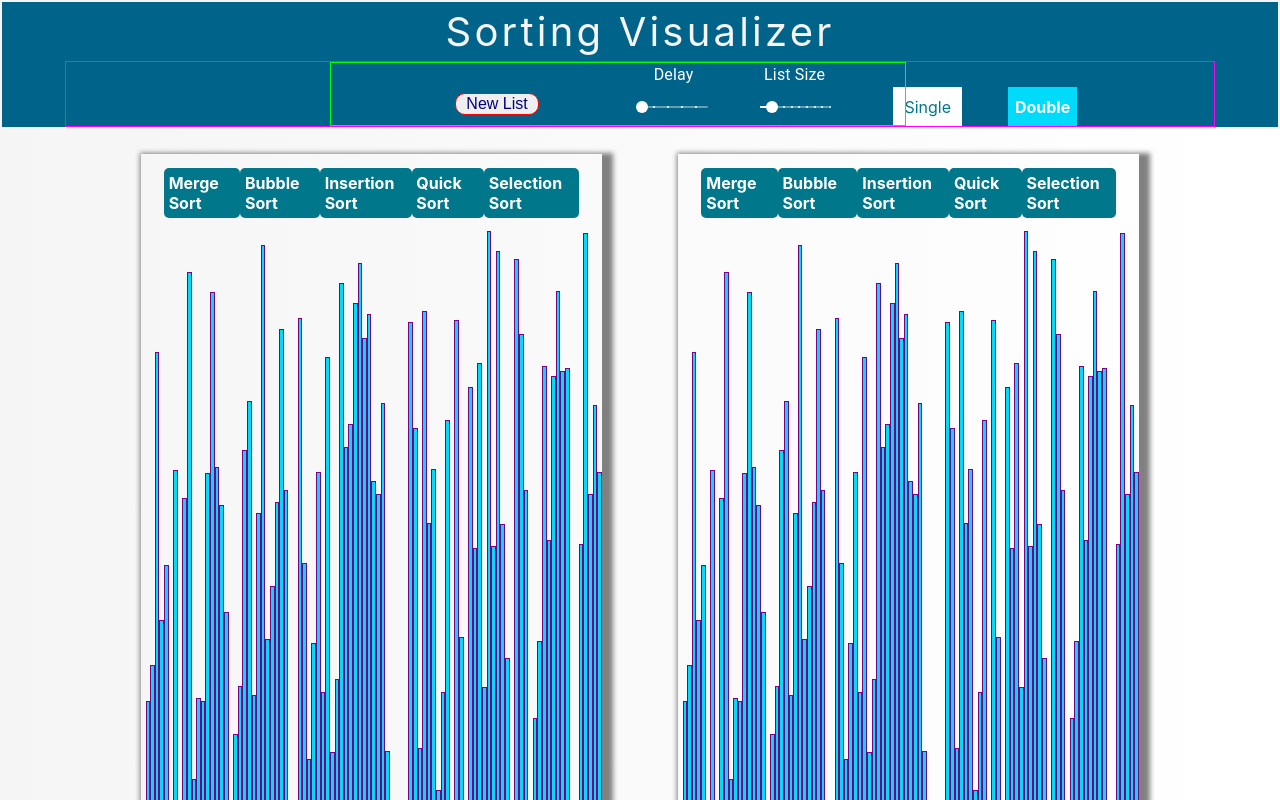
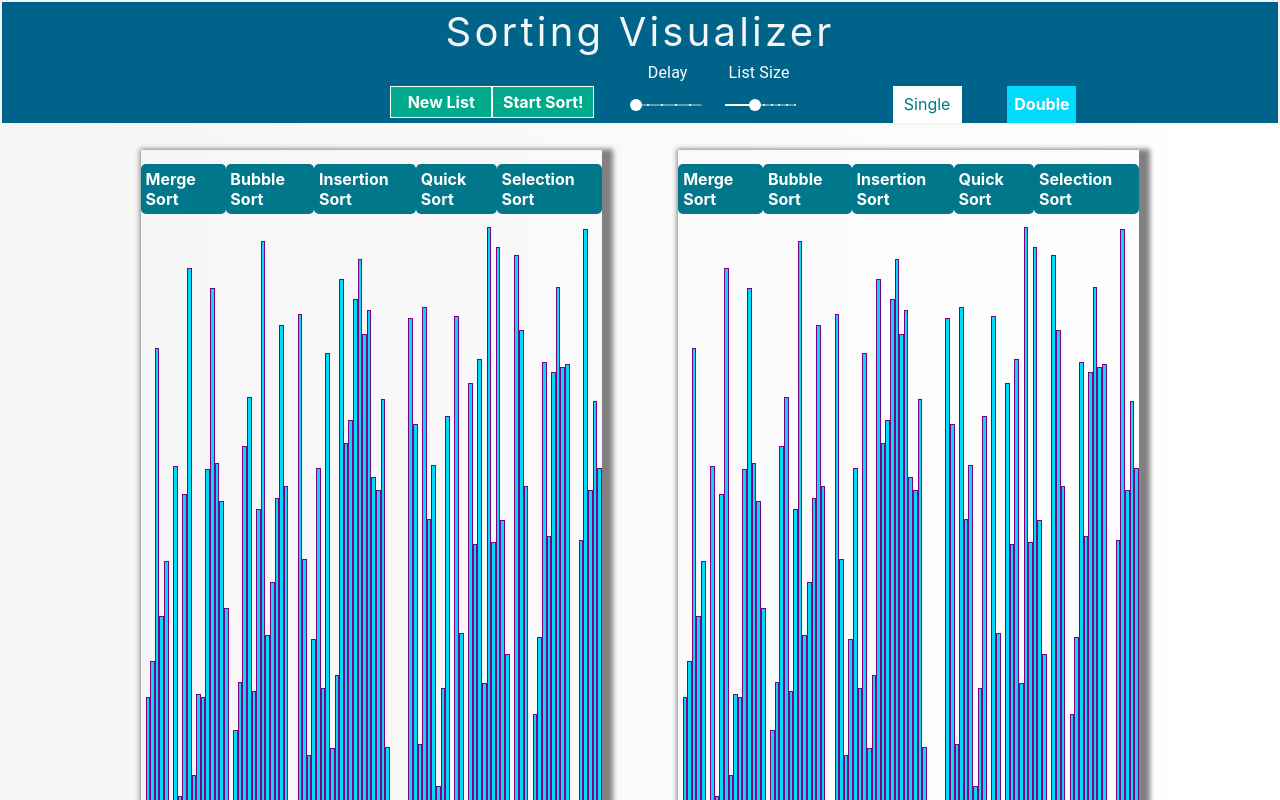
Before and after one commit to cgiroux86/SortVisualizer, a React (Create React App) app in the folder sort-viz/: page / in a window 1280 px wide. Shown: the top 800 px of the page. Built offline with nearby package versions, Linux system fonts and the light colour scheme; the HTML template or start-up script is replaced by a standard one.

Commit message:
very close to MVP

```diff
--- a/sort-viz/src/App.scss
+++ b/sort-viz/src/App.scss
@@ -24,14 +24,22 @@
 }
 
 .graph_container {
-  border: 1px solid red;
-  margin: 5% auto;
+  box-shadow: 5px 5px 5px 6px grey;
+  width: 80%;
+  margin: 2% auto;
 }
 .button_container {
   display: flex;
   justify-content: space-evenly;
-  width: 90%;
+  width: 100%;
   margin: 3% auto;
+}
+.single_button {
+  display: flex;
+  justify-content: space-evenly;
+  width: 70%;
+  padding: 2% 0;
+  margin: 0 auto;
 }
 .algo {
   font-size: 1rem;
@@ -60,17 +68,15 @@
 .options {
   display: flex;
   justify-content: space-evenly;
-  border: 1px solid magenta;
   width: 90%;
   margin: 0 auto;
 }
 .slider_wrapper {
-  border: 1px solid lime;
   display: flex;
   justify-content: space-around;
   align-items: center;
   position: relative;
-  left: 150px;
+  left: 100px;
   width: 50%;
 }
 .tabs_container {
@@ -100,3 +106,13 @@
   height: 60%;
   cursor: pointer;
 }
+
+.active_algo {
+  font-size: 1rem;
+  font-weight: bold;
+  color: white;
+  background: rgb(0, 170, 139);
+  border-radius: 5px;
+  padding: 0.3rem;
+  cursor: pointer;
+}
--- a/sort-viz/src/components/Compare.js
+++ b/sort-viz/src/components/Compare.js
@@ -12,11 +12,14 @@ export default function Compare({
   setStartSort,
   startSort,
   compare,
+  ready,
+  setReady,
 }) {
   const [copiedArray1, setCopiedArray1] = useState(array.slice());
   const [copiedArray2, setCopiedArray2] = useState(array.slice());
 
   useEffect(() => {
+    console.log("array is changing");
     setCopiedArray1(array.slice());
     setCopiedArray2(array.slice());
   }, [array]);
@@ -37,6 +40,8 @@ export default function Compare({
             setStartSort={setStartSort}
             compare={compare}
             startSort={startSort}
+            ready={ready}
+            setReady={setReady}
           />
         </div>
 
@@ -53,6 +58,8 @@ export default function Compare({
             setStartSort={setStartSort}
             compare={compare}
             startSort={startSort}
+            ready={ready}
+            setReady={setReady}
           />
         </div>
       </div>
--- a/sort-viz/src/components/Header.js
+++ b/sort-viz/src/components/Header.js
@@ -1,4 +1,4 @@
-import React, { useState } from "react";
+import React, { useState, useEffect } from "react";
 import { Button } from "../styles/styled";
 import { generate } from "../functions/generateArray";
 import Typography from "@material-ui/core/Typography";
@@ -10,12 +10,10 @@ export default function Header({
   size,
   compare,
   setCompare,
+  ready,
+  setReady,
 }) {
   const [tabs, setTabs] = useState({ single: false, double: true });
-
-  function handleSpeedChange(speed) {
-    setSpeed(speed);
-  }
 
   function handleTabChange(id) {
     if (id === "double") {
@@ -27,15 +25,31 @@ export default function Header({
     }
   }
 
+  function isReady() {
+    setReady(true);
+    console.log("isready", ready);
+  }
+
   return (
     <div className="header">
       <div className="title">Sorting Visualizer</div>
       <div className="options">
         <div className="slider_wrapper">
-          <div>
-            <Button onClick={() => setArray(generate([], 100))}>
-              New List
-            </Button>
+          <div
+            style={{
+              display: "flex",
+              justifyContent: "space-evenly",
+              width: "30%",
+            }}
+          >
+            <div>
+              <Button onClick={() => setArray(generate([], 100))}>
+                New List
+              </Button>
+            </div>
+            <div>
+              <Button onClick={isReady}>Start Sort!</Button>
+            </div>
           </div>
           <div style={{ width: "30%", position: "relative", left: 100 }}>
             <Typography id="discrete-slider-small-steps" gutterBottom>
@@ -44,7 +58,7 @@ export default function Header({
             <Slider
               style={{ width: "40%", color: "white" }}
               defaultValue={50}
-              getAriaValueText={handleSpeedChange}
+              onChangeCommitted={(e, val) => setSpeed(val)}
               aria-labelledby="discrete-slider-small-steps"
               step={200}
               marks
@@ -59,9 +73,9 @@ export default function Header({
             </Typography>
             <Slider
               style={{ width: "40%", color: "white" }}
-              defaultValue={50}
-              onChange={(e, val) => setSize(val)}
-              onDragStop={(e) => setArray(size)}
+              defaultValue={100}
+              ii
+              onChangeCommitted={(e, val) => setArray(generate([], val))}
               aria-labelledby="discrete-slider-small-steps"
               step={20}
               marks
--- a/sort-viz/src/components/Main.js
+++ b/sort-viz/src/components/Main.js
@@ -15,6 +15,7 @@ export default function Main() {
   const [speed, setSpeed] = useState(50);
   const [compare, setCompare] = useState(true);
   const [startSort, setStartSort] = useState({ arr1: false, arr2: false });
+  const [ready, setReady] = useState(false);
 
   const algorithms = [
     ["Merge Sort", mergeSort],
@@ -33,6 +34,8 @@ export default function Main() {
         size={size}
         compare={compare}
         setCompare={setCompare}
+        ready={ready}
+        setReady={setReady}
       />
       {!compare ? (
         <div className="graph_container">
@@ -44,6 +47,8 @@ export default function Main() {
             speed={speed}
             size={size}
             setStartSort={setStartSort}
+            setCompare={setCompare}
+            ready={ready}
           />
         </div>
       ) : (
@@ -56,6 +61,7 @@ export default function Main() {
             speed={speed}
             setStartSort={setStartSort}
             startSort={startSort}
+            ready={ready}
           />
         </div>
       )}
--- a/sort-viz/src/components/Visualize.js
+++ b/sort-viz/src/components/Visualize.js
@@ -9,6 +9,8 @@ export default function Visualize({
   setStartSort,
   startSort,
   id,
+  ready,
+  setReady,
 }) {
   const [inorder, setInorder] = useState([]);
   const [fnToCall, setFnToCall] = useState({});
@@ -22,12 +24,33 @@ export default function Visualize({
     currentSorted: setCurrentSorted,
   });
 
-  const handleStart = (algo) => {
+  const [active, setActive] = useState({
+    merge: false,
+    bubble: false,
+    insertion: false,
+    quick: false,
+    selection: false,
+  });
+
+  const handleStart = (algo, name) => {
     setFnToCall({ algo });
-    if (compare)
+    const updated = name.split(" ")[0].toLowerCase();
+    const updatedState = {
+      merge: false,
+      bubble: false,
+      insertion: false,
+      quick: false,
+      selection: false,
+    };
+    updatedState[updated] = true;
+    setActive(updatedState);
+    if (compare) {
       id === 1
         ? setStartSort({ ...startSort, arr1: true })
         : setStartSort({ ...startSort, arr2: true });
+    } else {
+      setSorting(true);
+    }
   };
 
   const fnIsSet = () => {
@@ -70,28 +93,24 @@ export default function Visualize({
   }, [currentSorted]);
 
   useEffect(() => {
-    fnIsSet();
-    // sorting &&
-    //   fnToCall.algo(
-    //     array,
-    //     setArray,
-    //     setSorting,
-    //     funcObj,
-    //     currentSorted,
-    //     setCurrentSorted,
-    //     setSwapping,
-    //     swapping,
-    //     speed
-    //   );
-  }, [sorting]);
+    ready && fnIsSet();
+  }, [sorting, startSort, ready]);
 
   return (
     <div>
-      <div className="button_container">
+      <div className={compare ? "button_container" : "single_button"}>
         {algorithms.map((algo) => {
           return (
             <div key={algo[0]}>
-              <div onClick={() => handleStart(algo[1])} className="algo">
+              <div
+                // className="algo_active"
+                onClick={() => handleStart(algo[1], algo[0])}
+                className={
+                  active[algo[0].split(" ")[0].toLowerCase()]
+                    ? "active_algo"
+                    : "algo"
+                }
+              >
                 {algo[0]}
               </div>
             </div>
--- a/sort-viz/src/styles/styled.js
+++ b/sort-viz/src/styles/styled.js
@@ -1,18 +1,20 @@
 import styled from "styled-components";
 
-export const Button = styled.button`
+export const Button = styled.div`
    {
-    border-radius: 10px;
-    color: black;
+    background: rgb(0, 170, 139);
     margin: 0 auto;
-    width: 100%;
-    border: 1px solid red;
-    color: navy;
-    padding-left: 10px;
-    padding-right: 10px;
+    width: 100px;
+    height: 30px;
+    border: 1px solid white;
+    color: white;
     position: relative;
     top: 10px;
     left: 100px;
     font-size: 1rem;
+    font-weight: bold;
+    display: flex;
+    align-items: center;
+    justify-content: center;
   }
 `;
```
